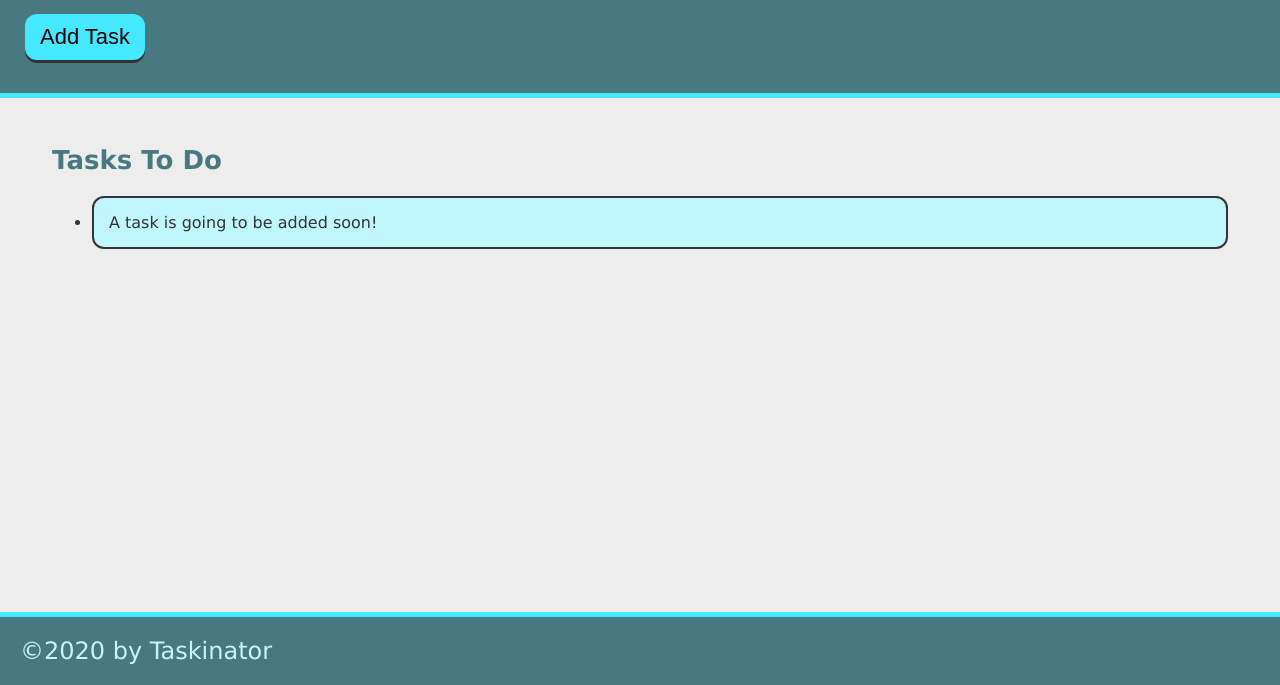
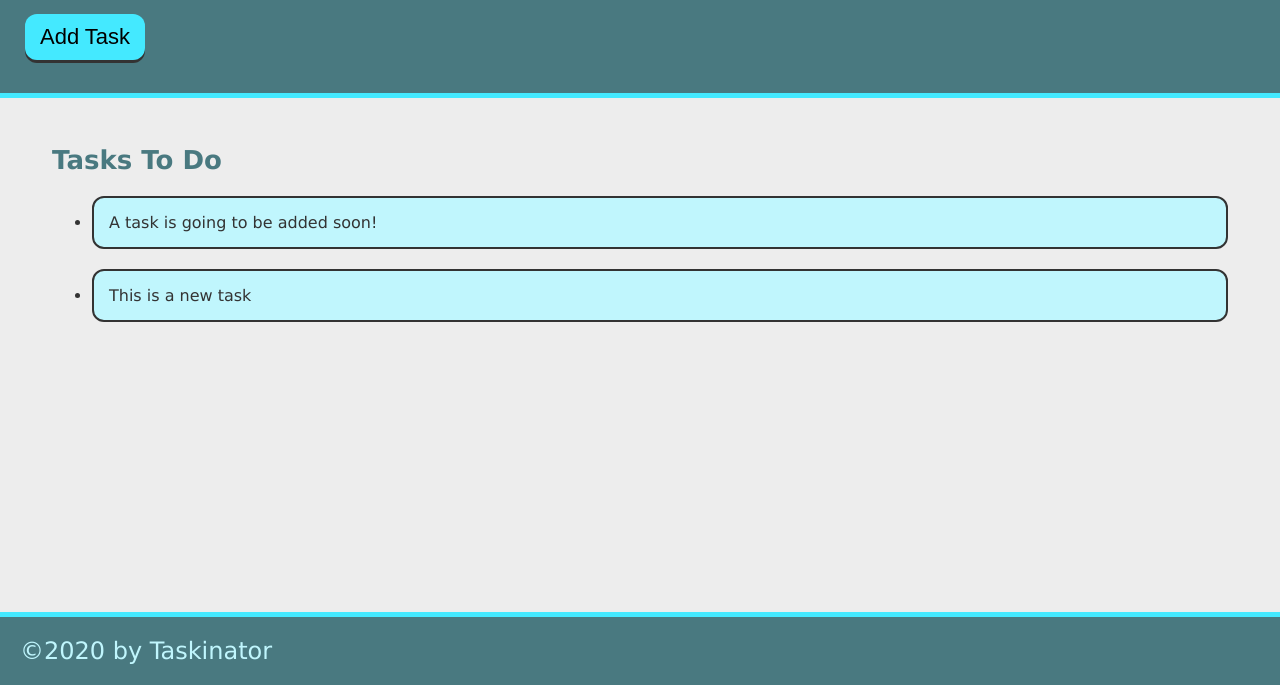
Before and after one commit to ryan7998/taskinator, a plain HTML site: page index.html in a window 1280 px wide. Both pictures are taken after a click on the button "Add Task". Shown: the part 115-800 px from the top of the page. Drawn offline with Linux system fonts and the light colour scheme.

Commit message:
add ability to add task

```diff
--- a/assets/js/script.js
+++ b/assets/js/script.js
@@ -0,0 +1,11 @@
+var buttonEl = document.querySelector("#save-task");
+var tasksToDoEl = document.querySelector("#tasks-to-do");
+
+var createTaskHandler = function(){
+    var listItemEl = document.createElement("li");
+    listItemEl.className = "task-item";
+    listItemEl.textContent =  "This is a new task";
+    tasksToDoEl.appendChild(listItemEl);
+}
+
+buttonEl.addEventListener("click", createTaskHandler);
--- a/index.html
+++ b/index.html
@@ -11,12 +11,12 @@
     <header>
         <h1 class="page-title">Taskinator</h1>
         <p>Click the button below to add new task!</p>
-        <button class="btn">Add Task</button>
+        <button class="btn" id="save-task">Add Task</button>
     </header>
     <main class="page-content">
         <section class="task-list-wrapper">
             <h2 class="list-title">Tasks To Do</h2>
-            <ul class="task list">
+            <ul class="task list" id="tasks-to-do">
                 <li class="task-item">A task is going to be added soon!</li>
             </ul>
         </section>
```
